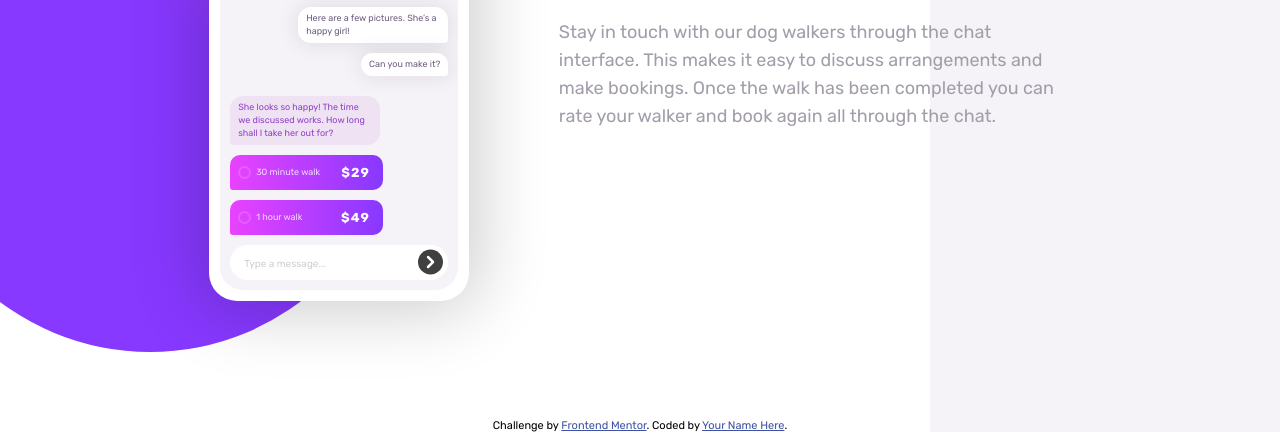
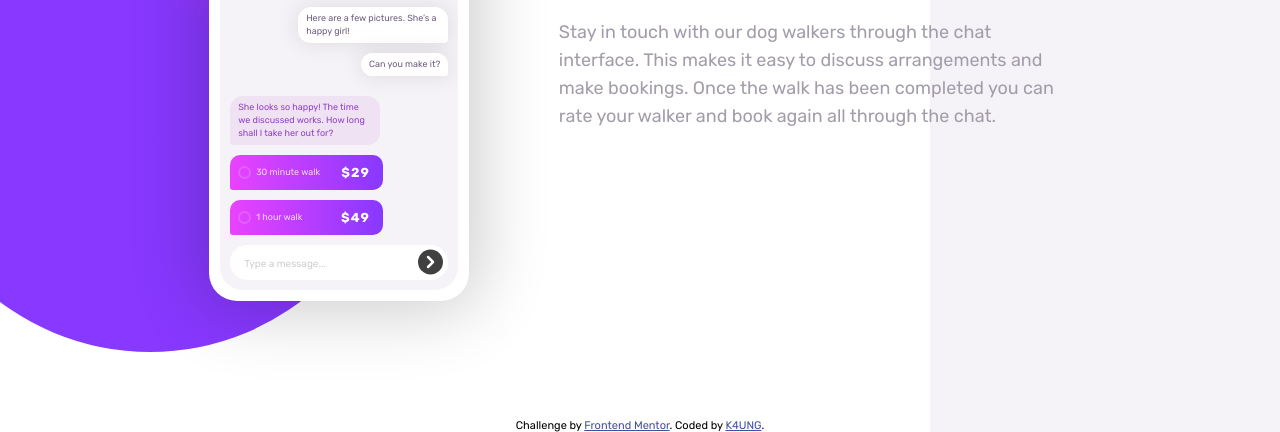
Before and after one commit to K4UNG/project-6-chat-app-illustration, a plain HTML site: page index.html in a window 1280 px wide. Shown: the part 368-800 px from the top of the page. Drawn offline with Linux system fonts and the light colour scheme.

Commit message:
edit attribution

```diff
--- a/index.html
+++ b/index.html
@@ -98,7 +98,7 @@
 
   <div class="attribution">
     Challenge by <a href="https://www.frontendmentor.io?ref=challenge" target="_blank">Frontend Mentor</a>.
-    Coded by <a href="#">Your Name Here</a>.
+    Coded by <a href="https://www.github.com/k4ung">K4UNG</a>.
   </div>
 </div>
 </body>
```
